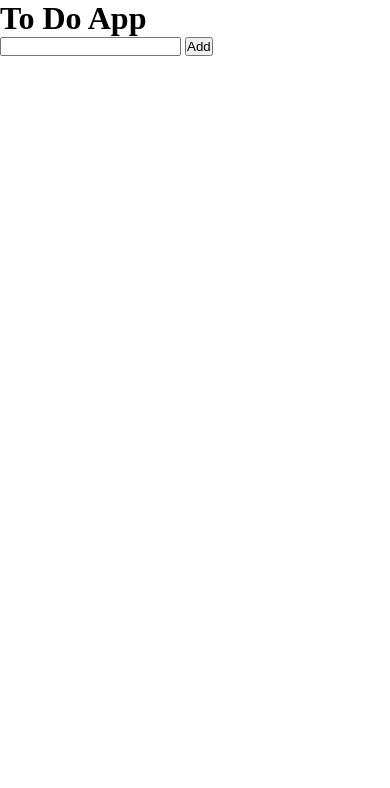
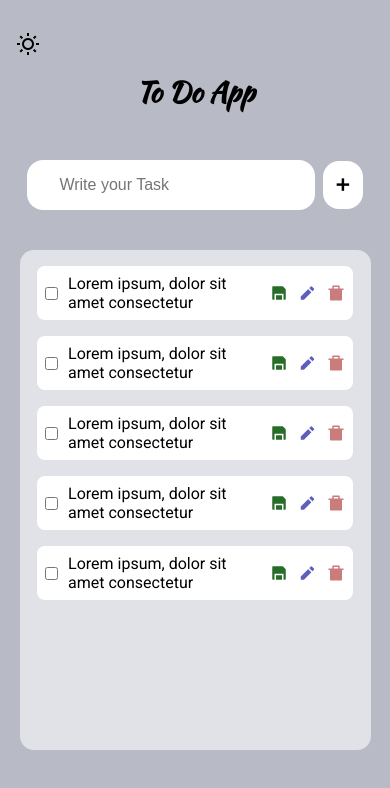
Before and after one commit to MAMA-BootCamp/To-Do-List-Ahmed-Khilla, a plain HTML site: page index.html in a window 390 px wide. Drawn offline with nearby package versions, Linux system fonts and the light colour scheme.

Commit message:
build-the-app-html-css-responsive

```diff
--- /dev/null
+++ b/css/media.css
@@ -0,0 +1,38 @@
+@media (min-width: 426px) and (max-width: 768px) {
+  .user-list {
+    width: 65%;
+  }
+  .input-container {
+    width: calc(65% - 8px);
+  }
+  header h2 {
+    font-size: 3rem;
+  }
+  .list-box {
+    font-size: 1.8rem;
+  }
+  .right-content {
+    font-size: 2.2rem;
+  }
+}
+@media (min-width: 769px) {
+  .user-list {
+    width: 55%;
+  }
+  .input-container {
+    width: calc(55% - 8px);
+  }
+  header h2 {
+    font-size: 3.6rem;
+  }
+  .list-box {
+    font-size: 1.8rem;
+  }
+  .left-content {
+    flex-basis: 80%;
+  }
+  .right-content {
+    font-size: 2.2rem;
+    flex-basis: 15%;
+  }
+}
--- a/css/style.css
+++ b/css/style.css
@@ -1,8 +1,112 @@
 html {
-  font-size: 16px;
+  font-size: 10px;
 }
 * {
   box-sizing: border-box;
   margin: 0;
   padding: 0;
 }
+body {
+  font-family: "Roboto", sans-serif;
+  background-color: #b8bac6;
+}
+
+header {
+  padding: 32px 16px 16px 16px;
+}
+.icon-box {
+  margin-bottom: 16px;
+}
+.icon-box i {
+  font-size: 2.4rem;
+  display: block;
+}
+header h2 {
+  font-family: "Kaushan Script", cursive;
+  text-align: center;
+  font-size: 2.8rem;
+  margin-bottom: 16px;
+}
+.input-container {
+  display: flex;
+  justify-content: space-between;
+  align-items: center;
+  width: 90%;
+  margin: 16px auto 40px auto;
+  width: calc(88% - 8px);
+}
+#user-input {
+  flex-basis: 90%;
+  /* height: 40px; */
+  border-radius: 16px;
+  outline: none;
+  border: none;
+  font-size: 1.6rem;
+  padding: 16px 8px 16px 32px;
+}
+.input-container i {
+  font-size: 2rem;
+  font-weight: 600;
+  flex-basis: 10%;
+  display: flex;
+  justify-content: center;
+  align-items: center;
+  background: #fff;
+  /* height: 40px; */
+  border-radius: 16px;
+  margin-left: 8px;
+  padding: 14px 10px;
+}
+.user-list {
+  padding: 16px 0px 16px 0px;
+  width: 90%;
+  height: 500px;
+  background: #e1e2e7;
+  margin: 16px auto 0px auto;
+  border-radius: 14px;
+  list-style: none;
+  overflow-y: scroll;
+}
+.list-box {
+  width: 90%;
+  margin: 0px auto 16px auto;
+  height: auto;
+  display: flex;
+  align-items: center;
+  justify-content: space-between;
+  background: #fff;
+  border-radius: 8px;
+  padding: 8px;
+  font-size: 1.6rem;
+}
+.list-box:last-child {
+  margin-bottom: 0px;
+}
+.left-content {
+  flex-basis: 65%;
+  display: flex;
+  align-items: center;
+  gap: 10px;
+}
+#check {
+  flex-basis: 5%;
+}
+.left-content li {
+  flex-basis: 95%;
+}
+.right-content {
+  flex-basis: 25%;
+  display: flex;
+  align-items: center;
+  justify-content: space-between;
+  font-size: 1.8rem;
+}
+.right-content i:first-child {
+  color: #276c27;
+}
+.right-content i:nth-child(2) {
+  color: #5e5ebb;
+}
+.right-content i:last-child {
+  color: #c67272ed;
+}
--- a/index.html
+++ b/index.html
@@ -5,17 +5,97 @@
     <meta http-equiv="X-UA-Compatible" content="IE=edge" />
     <meta name="viewport" content="width=device-width, initial-scale=1.0" />
     <title>To Do App</title>
+    <link
+      href="https://cdn.jsdelivr.net/npm/remixicon@2.5.0/fonts/remixicon.css"
+      rel="stylesheet"
+    />
+    <link rel="preconnect" href="https://fonts.googleapis.com" />
+    <link rel="preconnect" href="https://fonts.gstatic.com" crossorigin />
+    <link
+      href="https://fonts.googleapis.com/css2?family=Kaushan+Script&family=Roboto:wght@400;500;700&display=swap"
+      rel="stylesheet"
+    />
     <link rel="stylesheet" href="./css/style.css" />
+    <link rel="stylesheet" href="./css/media.css" />
   </head>
   <body>
-    <header></header>
+    <header>
+      <div class="icon-box">
+        <i class="ri-sun-line"></i>
+      </div>
+      <!-- <i class="ri-sun-fill"></i> -->
+      <h2>To Do App</h2>
+    </header>
     <main>
-      <h1>To Do App</h1>
+      <div class="input-container">
+        <input type="text" id="user-input" placeholder="Write your Task" />
+
+        <i class="ri-add-line"></i>
+      </div>
+      <ul class="user-list">
+        <!-- <h4>tasks: <span>5</span></h4> -->
+        <div class="list-box">
+          <div class="left-content">
+            <input type="checkbox" name="" id="check" />
+            <li>Lorem ipsum, dolor sit amet consectetur</li>
+          </div>
+          <div class="right-content">
+            <i class="ri-save-fill"></i>
+            <i class="ri-pencil-fill"></i>
+            <i class="ri-delete-bin-7-fill"></i>
+          </div>
+        </div>
+        <div class="list-box">
+          <div class="left-content">
+            <input type="checkbox" name="" id="check" />
+            <li>Lorem ipsum, dolor sit amet consectetur</li>
+          </div>
+          <div class="right-content">
+            <i class="ri-save-fill"></i>
+            <i class="ri-pencil-fill"></i>
+            <i class="ri-delete-bin-7-fill"></i>
+          </div>
+        </div>
+        <div class="list-box">
+          <div class="left-content">
+            <input type="checkbox" name="" id="check" />
+            <li>Lorem ipsum, dolor sit amet consectetur</li>
+          </div>
+          <div class="right-content">
+            <i class="ri-save-fill"></i>
+            <i class="ri-pencil-fill"></i>
+            <i class="ri-delete-bin-7-fill"></i>
+          </div>
+        </div>
+        <div class="list-box">
+          <div class="left-content">
+            <input type="checkbox" name="" id="check" />
+            <li>Lorem ipsum, dolor sit amet consectetur</li>
+          </div>
+          <div class="right-content">
+            <i class="ri-save-fill"></i>
+            <i class="ri-pencil-fill"></i>
+            <i class="ri-delete-bin-7-fill"></i>
+          </div>
+        </div>
+        <div class="list-box">
+          <div class="left-content">
+            <input type="checkbox" name="" id="check" />
+            <li>Lorem ipsum, dolor sit amet consectetur</li>
+          </div>
+          <div class="right-content">
+            <i class="ri-save-fill"></i>
+            <i class="ri-pencil-fill"></i>
+            <i class="ri-delete-bin-7-fill"></i>
+          </div>
+        </div>
+      </ul>
+      <!-- <h1>To Do App</h1>
       <input class="user-input" type="text" />
       <button class="add-btn">Add</button>
-      <ul class="list-container"></ul>
+      <ul class="list-container"></ul> -->
     </main>
     <footer></footer>
-    <script src="./js/script.js"></script>
+    <!-- <script src="./js/script.js"></script> -->
   </body>
 </html>
--- a/js/script.js
+++ b/js/script.js
@@ -117,7 +117,7 @@ function getElementOnLoad(e) {
   arr.forEach(e => {
     createListElements(e.targetValue)
 
-    //     //! ===remove Button inside onLoad Function ====
+    //! ===remove Button inside onLoad Function ====
     let remove = document.querySelectorAll('.remove')
     for (let i = 0; i < remove.length; i++) {
       remove[i].addEventListener('click', removeBtnFunction)
@@ -134,36 +134,43 @@ function getElementOnLoad(e) {
       saveToLocalStorage()
     }
     //! ===== Edit button Function  on Load =====
-    // let edit = document.querySelectorAll('.edit')
-    // for (let i = 0; i < edit.length; i++) {
-    //   edit[i].addEventListener('click', editBtnFunction)
-    // }
-    // function editBtnFunction(e) {
-    //   let editTarget = e.target.parentElement.firstElementChild
-    //   let editParent = e.target.parentElement
-    //   let saveBtn = document.createElement('button')
-    //   editParent.appendChild(saveBtn)
-    //   saveBtn.textContent = 'save'
 
-    //   arr = JSON.parse(localStorage.getItem('key'))
-    //   for (let i = 0; i < arr.length; i++) {
-    //     if (arr[i].targetValue === editTarget.textContent) {
-    //       arr.splice(i, 1)
-    //     }
-    //   }
-    //   editTarget.setAttribute('contenteditable', 'true')
-    //   saveToLocalStorage()
+    let edit = document.querySelectorAll('.edit')
+    for (let i = 0; i < edit.length; i++) {
+      edit[i].addEventListener('click', editBtnFunction)
+    }
+    function editBtnFunction(e) {
+      let editTarget = e.target.parentElement.firstElementChild
+      arr = JSON.parse(localStorage.getItem('key'))
+      for (let i = 0; i < arr.length; i++) {
+        if (arr[i].targetValue === editTarget.textContent) {
+          arr.splice(i, 1)
+        }
+      }
+      saveToLocalStorage()
+      editTarget.setAttribute('contenteditable', 'true')
 
-    //   //! ===== save button Function on Load======
-    //   saveBtn.addEventListener('click', saveBtnFunction)
-    //   function saveBtnFunction(e) {
-    //     editTarget.setAttribute('contenteditable', 'false')
-    //     let editText = e.target.parentElement.firstElementChild.textContent
-    //     let data = {}
-    //     data.targetValue = editText
-    //     arr.push(data)
-    //     saveToLocalStorage()
-    //   }
-    // }
+      //! ===== save button Function on Load======
+      let saveBtn = e.target.nextElementSibling
+      // console.log(saveBtn)
+      saveBtn.addEventListener('click', saveBtnFunction)
+      function saveBtnFunction(e) {
+        arr = JSON.parse(localStorage.getItem('key'))
+        for (let i = 0; i < arr.length; i++) {
+          if (arr[i].targetValue === editTarget.textContent) {
+            arr.splice(i, 1)
+          }
+        }
+        saveToLocalStorage()
+        let saveTarget = e.target.parentElement.firstElementChild
+        // console.log()
+        saveTarget.setAttribute('contenteditable', 'false')
+        let data = {}
+        data.targetValue = saveTarget.textContent
+        arr.push(data)
+        saveToLocalStorage()
+      }
+    }
+
   }) // end of forEach
 }
```
